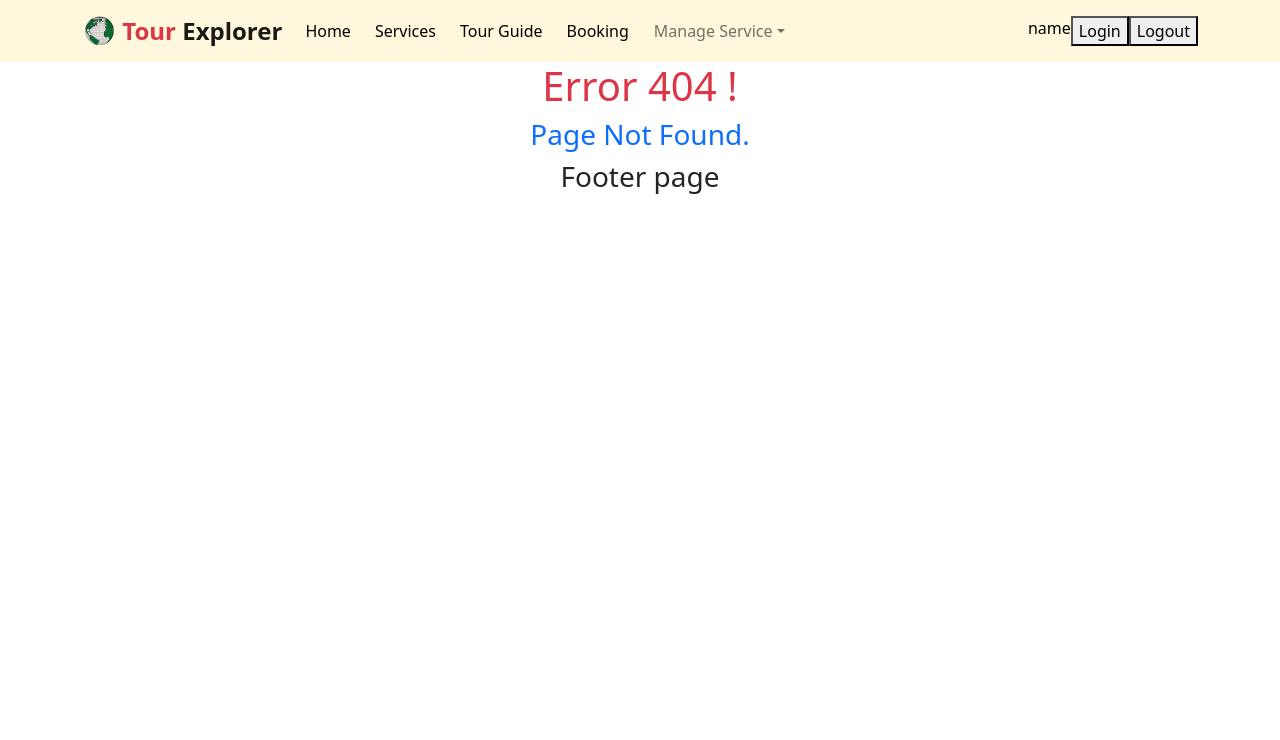
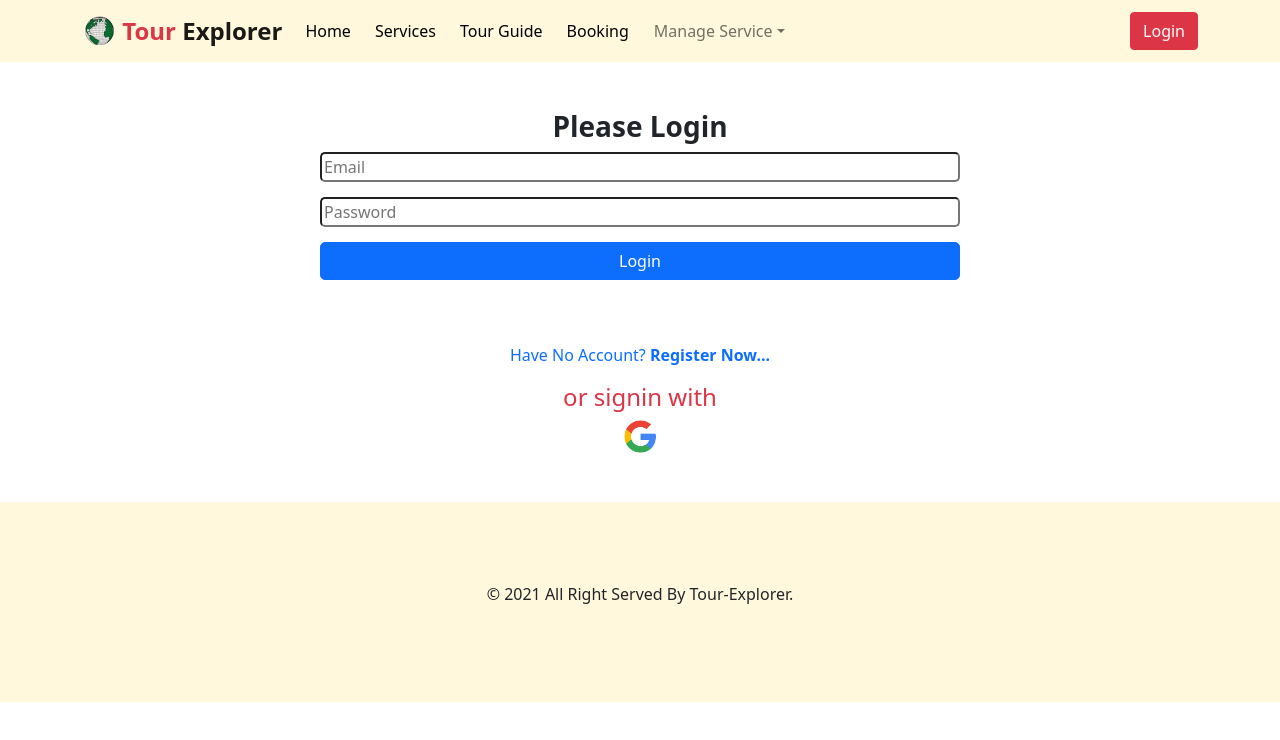
Before and after one commit to mesu-ai/tour-explorer, a React (Create React App) app: page /login in a window 1280 px wide. Before the commit this address had no page. Shown: the top 740 px of the page. Built offline with nearby package versions, Linux system fonts and the light colour scheme; no server answers.

Commit message:
login add

```diff
--- a/package.json
+++ b/package.json
@@ -3,6 +3,7 @@
   "version": "0.1.0",
   "private": true,
   "dependencies": {
+    "@hookform/resolvers": "^2.8.2",
     "@testing-library/jest-dom": "^5.11.4",
     "@testing-library/react": "^11.1.0",
     "@testing-library/user-event": "^12.1.10",
@@ -13,10 +14,12 @@
     "react": "^17.0.2",
     "react-bootstrap": "^2.0.1",
     "react-dom": "^17.0.2",
+    "react-hook-form": "^7.18.0",
     "react-router-dom": "^5.3.0",
     "react-router-hash-link": "^2.4.3",
     "react-scripts": "4.0.3",
-    "web-vitals": "^1.0.1"
+    "web-vitals": "^1.0.1",
+    "yup": "^0.32.11"
   },
   "scripts": {
     "start": "react-scripts start",
--- a/src/App.js
+++ b/src/App.js
@@ -1,6 +1,8 @@
 import 'bootstrap/dist/css/bootstrap.min.css';
 import { BrowserRouter,Switch,Route } from 'react-router-dom';
 import './App.css';
+import Login from './components/authentication/login/Login';
+import Register from './components/authentication/register/Register';
 import Footer from './components/footer/Footer';
 import Header from './components/header/Header';
 import Booking from './components/pages/booking/Booking';
@@ -23,6 +25,9 @@ function App() {
         <Route path='/tourguide'><Tourguide></Tourguide></Route>
         <Route path='/booking'><Booking></Booking></Route>
 
+        <Route path='/login'><Login></Login></Route>
+        <Route path='/register'><Register></Register></Route>
+
         <Route path='*'><Notfind></Notfind></Route>
 
 
--- a/src/Firebase/firebase.config.js
+++ b/src/Firebase/firebase.config.js
@@ -1,3 +1,4 @@
+
 const firebaseConfig = {
     apiKey:process.env.REACT_APP_FIREBASE_api_Key,
     authDomain:process.env.REACT_APP_FIREBASE_auth_Domain,
--- a/src/Firebase/firebase.init.js
+++ b/src/Firebase/firebase.init.js
@@ -4,4 +4,4 @@ import firebaseConfig from "./firebase.config";
 const firebaseInitialize=()=>{
     initializeApp(firebaseConfig);
 }
-export default firebaseInitialize();
+export default firebaseInitialize;
--- /dev/null
+++ b/src/components/authentication/login/Login.css
@@ -0,0 +1,9 @@
+.form-field input{
+    margin-bottom: 15px;
+    border-radius: 5px;
+
+}
+
+.form-container a{
+    text-decoration: none;
+}
--- /dev/null
+++ b/src/components/authentication/login/Login.js
@@ -0,0 +1,62 @@
+import React from 'react';
+import './Login.css';
+import { useForm } from "react-hook-form";
+import { Link } from 'react-router-dom';
+import googlelogo from '../../../images/google.png';
+import useFirebase from '../../../hooks/useFirebase';
+
+
+//const valid = /^\w+([\.-]?\w+)*@\w+([\.-]?\w+)*(\.\w{2,3})+$/;
+
+
+const Login = () => {
+    const {signInUsingGoogle} = useFirebase();
+
+    const { register, handleSubmit,reset, formState: { errors }}=useForm();
+
+
+      const onSubmit = (data) => {
+        alert(JSON.stringify(data));
+        reset();
+
+
+      };
+
+
+    return (
+        <div className="form-container my-5">
+
+
+            <form className="my-5 d-flex flex-column w-50 mx-auto form-field" onSubmit={handleSubmit(onSubmit)}>
+            <h3 className="fw-bold">Please Login</h3>
+
+
+            <input {...register("email",{ pattern: /^\w+([\.-]?\w+)*@\w+([\.-]?\w+)*(\.\w{2,3})+$/ , required: true })} placeholder="Email" />
+            {errors.email && "⚠ Email is required"}
+
+            <input type="password" {...register("password",{ required: true })} placeholder="Password"/>
+            {errors.password && "⚠ Password is required"}
+            <input className="btn btn-primary" type="submit" value="Login" />
+            </form>
+
+            <Link to='/register'>
+            <p>Have No Account? <span className="fw-bold">Register Now...</span> </p>
+            </Link>
+
+            <h4 className="text-danger">or signin with</h4>
+
+            <img onClick={signInUsingGoogle} src={googlelogo} alt="" height="35" width="35" />
+
+
+
+
+
+
+        </div>
+
+
+
+    );
+};
+
+export default Login;
--- /dev/null
+++ b/src/components/authentication/register/Register.js
@@ -0,0 +1,56 @@
+import React from 'react';
+import { useForm } from "react-hook-form";
+import { Link } from 'react-router-dom';
+import useFirebase from '../../../hooks/useFirebase';
+import googlelogo from '../../../images/google.png';
+
+
+
+const Register = () => {
+    const {signInUsingGoogle} = useFirebase();
+
+
+    const { register, handleSubmit,reset, formState: { errors }}=useForm();
+
+      const onSubmit = (data) => {
+        alert(JSON.stringify(data));
+        reset();
+      }
+
+
+
+    return (
+
+            <div className="form-container my-5">
+
+            <form className="my-5 d-flex flex-column w-50 mx-auto form-field" onSubmit={handleSubmit(onSubmit)}>
+            <h3 className="fw-bold">Please Register</h3>
+
+            <input {...register("name",{ pattern: /^[A-Za-z]+$/i , required: true })} placeholder="Name" />
+            {errors.name && "⚠  Name is required"}
+
+            <input {...register("email",{ pattern: /^\w+([\.-]?\w+)*@\w+([\.-]?\w+)*(\.\w{2,3})+$/ , required: true })} placeholder="Email" />
+            {errors.email && "⚠ Email is required"}
+
+            <input type="password" {...register("password",{ required: true })} placeholder="Password"/>
+            {errors.password && "⚠ Password is required"}
+            <input className="btn btn-primary" type="submit" value="Login" />
+            </form>
+
+            <Link to='/login'>
+            <p>Already Have An Account? <span className="fw-bold">Sign In Now...</span></p>
+            </Link>
+
+            <h4 className="text-danger">or signin with</h4>
+            <img onClick={signInUsingGoogle} src={googlelogo} alt="" height="35" width="35" />
+
+
+
+
+
+           </div>
+
+    );
+};
+
+export default Register;
--- /dev/null
+++ b/src/components/footer/Footer.css
@@ -0,0 +1,5 @@
+.footer-container{
+    background-color: cornsilk;
+    height: 200px;
+
+}
--- a/src/components/footer/Footer.js
+++ b/src/components/footer/Footer.js
@@ -1,9 +1,10 @@
 import React from 'react';
+import './Footer.css';
 
 const Footer = () => {
     return (
-        <div>
-            <h3>Footer page</h3>
+        <div className="footer-container d-flex flex-column justify-content-center align-items-center">
+            <p>&copy; 2021 All Right Served By Tour-Explorer. </p>
 
         </div>
     );
--- a/src/components/header/Header.js
+++ b/src/components/header/Header.js
@@ -1,11 +1,23 @@
+import Button from '@restart/ui/esm/Button';
 import React from 'react';
+import { Container, Nav, Navbar, NavDropdown } from 'react-bootstrap';
+
 import Navigation from '../navbar/Navigationbar';
 
 import './Header.css';
 
 const Header = () => {
+
+
     return (
-        <Navigation></Navigation>
+
+        <>
+         <Navigation></Navigation>
+
+
+        </>
+
+
 
 
 
--- a/src/components/navbar/Navigationbar.js
+++ b/src/components/navbar/Navigationbar.js
@@ -1,12 +1,23 @@
 import React from 'react';
 import './Navigationbar.css';
 import { Container, Nav, Navbar, NavDropdown } from 'react-bootstrap';
-import { NavLink } from 'react-router-dom';
+import { useHistory,NavLink } from 'react-router-dom';
 import { HashLink } from 'react-router-hash-link';
 import tour from '../../images/tour.png'
+import useFirebase from '../../hooks/useFirebase';
+
 
 
 const Navigation = () => {
+    const {user,logOut}= useFirebase();
+
+
+    const url='/login';
+    const history=useHistory();
+    const loginPageHandeler=()=>{
+        history.push(url);
+
+    }
 
     return (
 
@@ -26,13 +37,14 @@ const Navigation = () => {
         <Navbar.Collapse id="responsive-navbar-nav">
 
         <Nav className="me-auto nav-conatainer d-flex align-items-center">
+
             <NavLink activeClassName="active text-white" to="/home">Home</NavLink>
             <NavLink activeClassName="active text-white" to="/services">Services</NavLink>
             <NavLink activeClassName="active text-white" to="/tourguide">Tour Guide</NavLink>
             <NavLink activeClassName="active text-white" to="/booking">Booking</NavLink>
 
             <NavDropdown title="Manage Service" id="collasible-nav-dropdown">
-            <NavDropdown.Item activeClassName="active text-white" as={HashLink}  to="/service/add">Add New Service</NavDropdown.Item>
+            <NavDropdown.Item  as={HashLink}  to="/service/add">Add New Service</NavDropdown.Item>
             <NavDropdown.Item as={HashLink} to="/service/myorder">My Order</NavDropdown.Item>
             <NavDropdown.Item as={HashLink} to="/service/allorder">Manage All Order</NavDropdown.Item>
             <NavDropdown.Divider />
@@ -40,12 +52,18 @@ const Navigation = () => {
             </NavDropdown>
         </Nav>
 
-        <Nav>
+        <Nav className="d-flex justify-content-center align-items-center fw-bold">
 
-            <span>name</span>
-            <button>Login</button>
+        {user.email &&
+        <span className="text-black me-2">{user.displayName}</span>
 
-            <button>Logout</button>
+        }
+
+        { user.email ? <button className="btn btn-danger" onClick={logOut}>Logout</button> : <button className="btn btn-danger" onClick={loginPageHandeler}>Login</button>
+        }
+
+
+
 
         </Nav>
         </Navbar.Collapse>
--- /dev/null
+++ b/src/hooks/useFirebase.js
@@ -0,0 +1,51 @@
+import { getAuth, signInWithPopup, GoogleAuthProvider, signOut, onAuthStateChanged } from "firebase/auth";
+import { useState, useEffect } from 'react';
+import firebaseInitialize from "../Firebase/firebase.init";
+
+
+firebaseInitialize();
+
+const useFirebase = () => {
+    const [user, setUser] = useState({});
+    const [isLoading, setIsLoading] = useState(true);
+
+    const auth = getAuth();
+
+    const signInUsingGoogle = () => {
+        setIsLoading(true);
+        const googleProvider = new GoogleAuthProvider();
+
+        signInWithPopup(auth, googleProvider)
+            .then(result => {
+                setUser(result.user);
+            })
+            .finally(() => setIsLoading(false));
+    }
+
+
+    useEffect(() => {
+        const unsubscribed = onAuthStateChanged(auth, user => {
+            if (user) {
+                setUser(user);
+            }
+            else {
+                setUser({})
+            }
+            setIsLoading(false);
+        });
+        return () => unsubscribed;
+    }, [auth])
+
+    const logOut = () => {
+        setIsLoading(true);
+        signOut(auth)
+            .then(() => { })
+            .finally(() => setIsLoading(false));
+    }
+
+    return {
+        user,isLoading,signInUsingGoogle,logOut
+    }
+}
+
+export default useFirebase;
```
Also changed, not shown: src/images/google.png (added), 1 other file (tests, documents, lock files or other folders).
